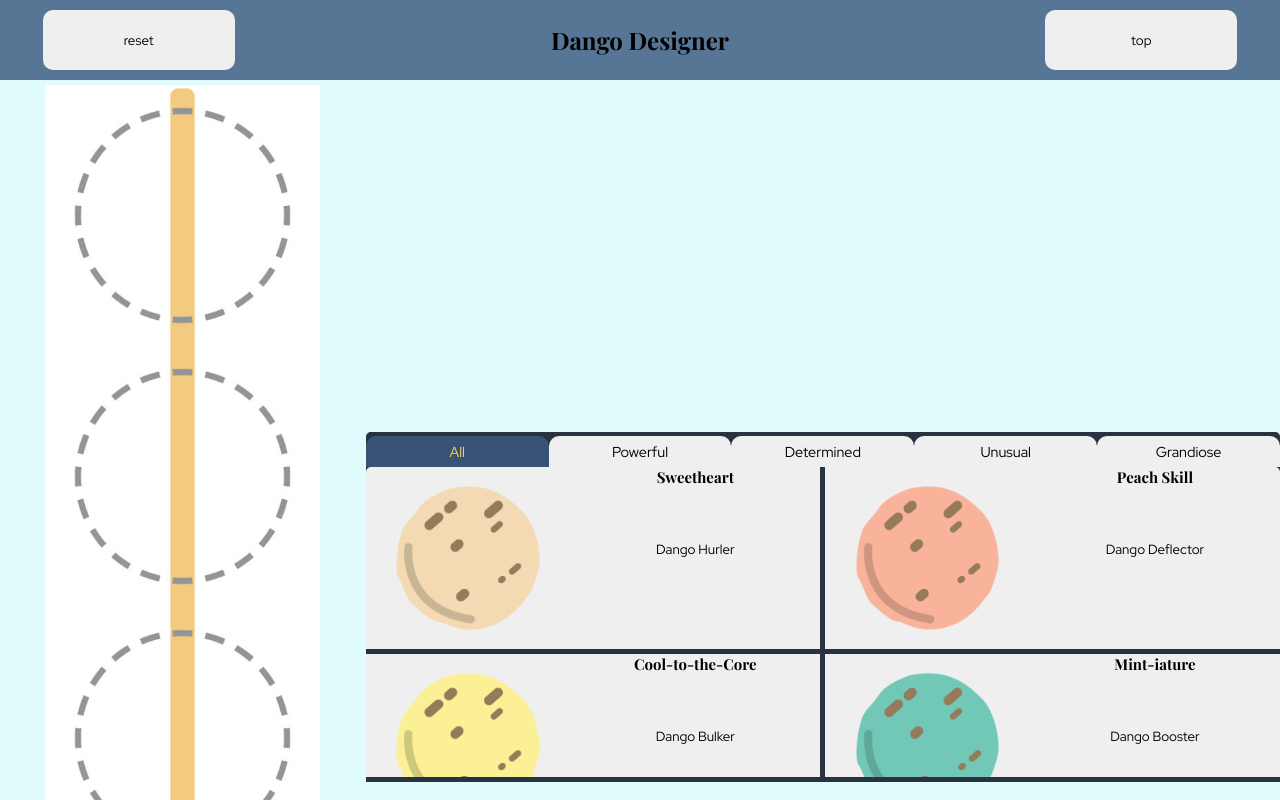
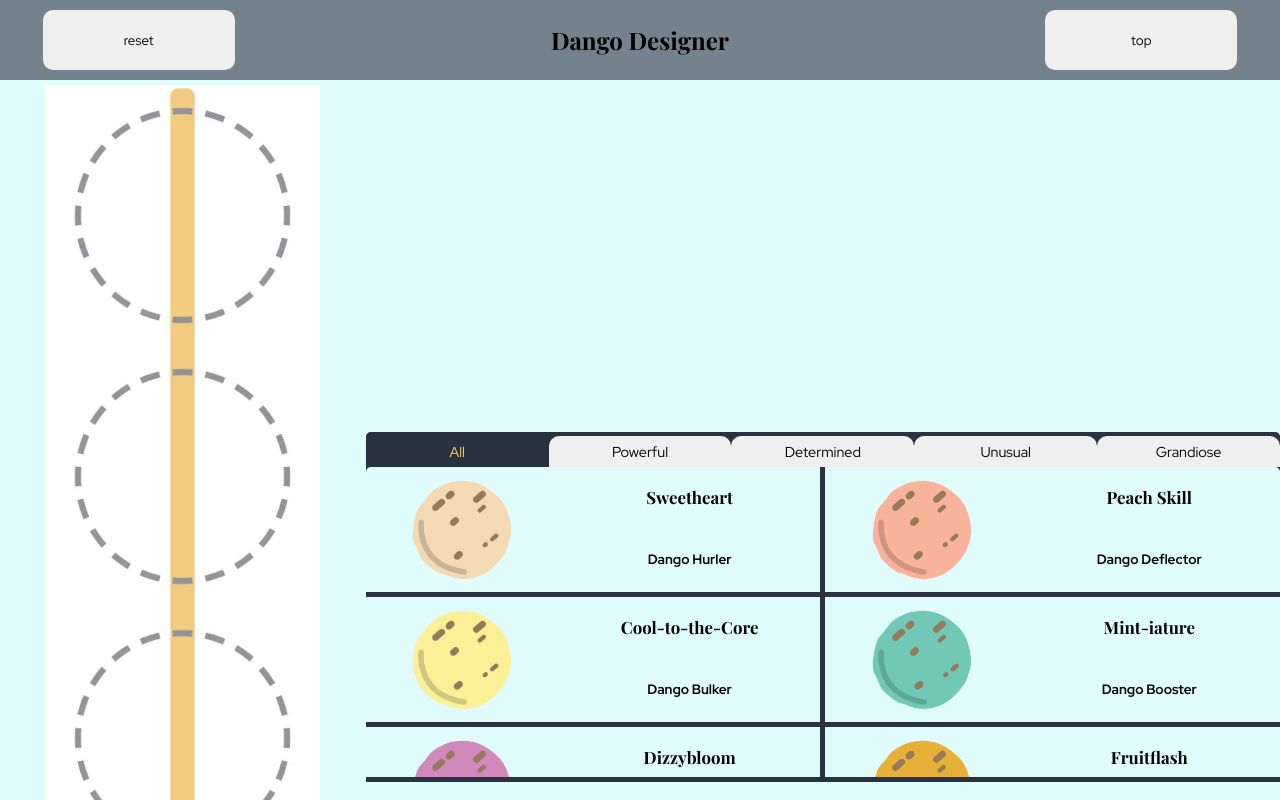
Before and after one commit to ColbPeyton/design-dango, a React (Create React App) app: page / in a window 1280 px wide. Shown: the top 800 px of the page. Built offline with nearby package versions, Linux system fonts and the light colour scheme; a web font is replaced by a local one.

Commit message:
add styling to Dango, update colors in colors file

```diff
--- a/src/styles/Dango.scss
+++ b/src/styles/Dango.scss
@@ -1,14 +1,27 @@
+@import './colors';
+
 .container-dango{
-
     width: 100%;
     height: 100%;
-
+    min-height: 125px;
     display: flex;
     justify-content: space-around;
     align-items: center;
+    background: $background-light;
 
     &.active{
-        background-color: rgba(51, 51, 51, 0.5);
+        position: relative;
+        &::before{
+            content: '';
+            position: absolute;
+            top: 0;
+            left: 0;
+            width: 100%;
+            height: 100%;
+            background: $background-overlay;
+            z-index: 5;
+
+        }
     }
 
     .dango-img{
@@ -26,26 +39,28 @@
     }
 
     .dango-info{
-        width: 50%;
+        width: 55%;
         height: 100%;
         display: flex;
-        justify-content: space-between;
+        justify-content: space-around;
         align-items: center;
         flex-direction: column;
         .name{
-            width: 100%;
-            height: 35%;
-            font-size: 0.8rem;
+            width: 95%;
+            height: 45%;
+            font-size: 0.9rem;
             display: flex;
             justify-content: center;
-            align-items: flex-start;
+            align-items: center;
         }
         .skill{
-            height: 60%;
-            width: 100%;
+            height: 50%;
+            width: 90%;
             display: flex;
             justify-content: center;
-            align-items: flex-start;
+            align-items: center;
+            font-size: 0.85rem;
+            font-weight: 700;
         }
     }
 }
--- a/src/styles/_colors.scss
+++ b/src/styles/_colors.scss
@@ -1,5 +1,6 @@
 $background-dark: #293241;
+$background-overlay: #29324198;
 $orange: #EE6C4D;
 $background-light: #E0FBFC;
 $yellow: #F4D35E;
-$background-overlay: #3d5a80d5;
+$background-blue: #3d5a80;
```
